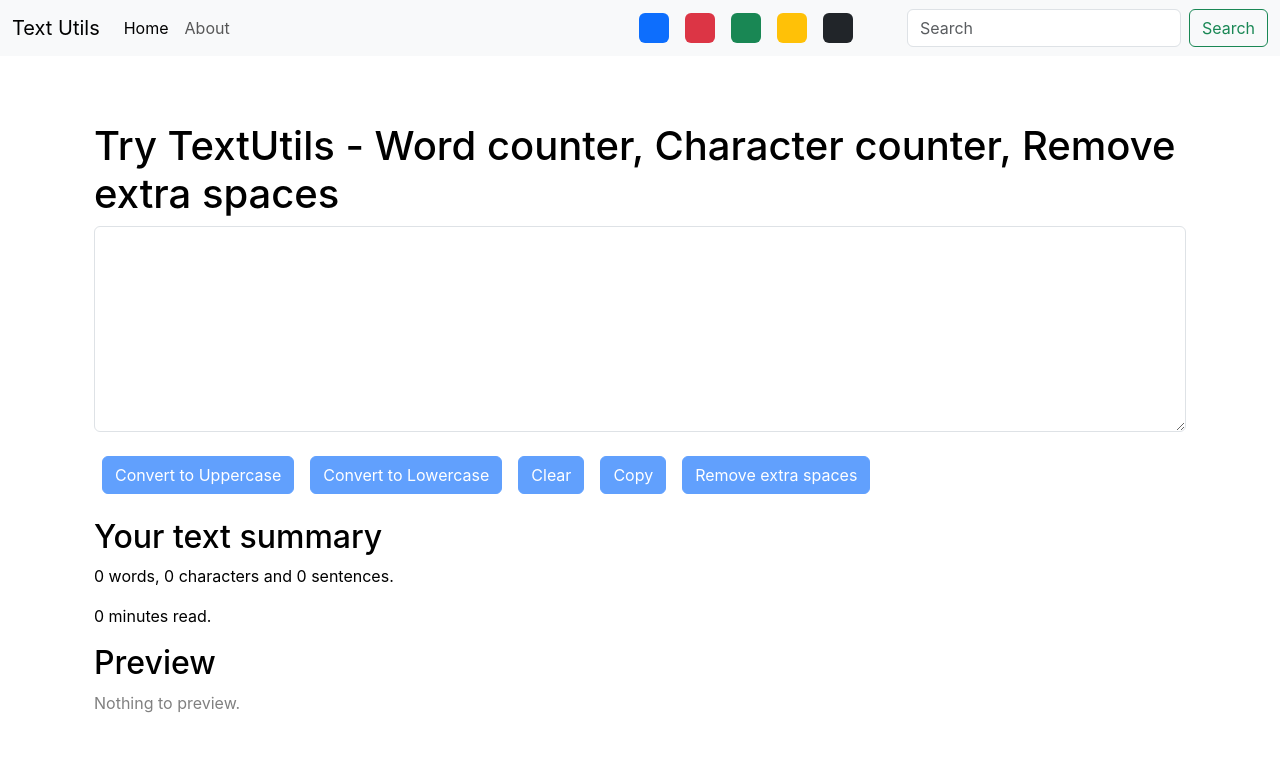
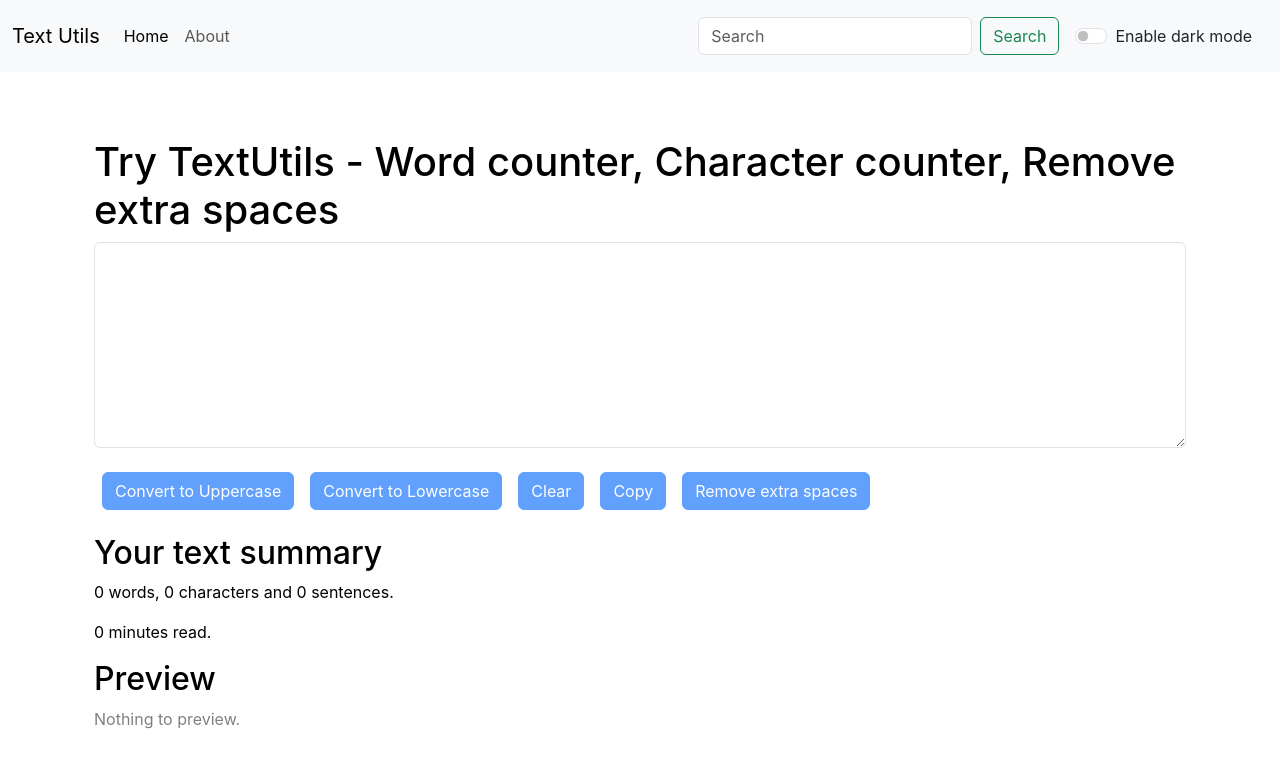
Before and after one commit to Shital-DE/react-first-app, a React (Create React App) app: page / in a window 1280 px wide. Shown: the top 768 px of the page. Built offline with nearby package versions, Linux system fonts and the light colour scheme.

Commit message:
Project completed.

```diff
--- a/src/App.js
+++ b/src/App.js
@@ -21,23 +21,13 @@ function App() {
       setAlert(null);
     }, 1500);
   }
-  const removeBodyClasses = ()=>{
-    document.body.classList.remove('bg-light');
-    document.body.classList.remove('bg-dark');
-    document.body.classList.remove('bg-primary');
-    document.body.classList.remove('bg-danger');
-    document.body.classList.remove('bg-warning');
-    document.body.classList.remove('bg-success');
-  }
 
-  const toggleMode = (cls) => {
-    removeBodyClasses();
-    document.body.classList.add('bg-' + cls);
+  const toggleMode = () => {
     if (mode === 'light') {
       setMode('dark')
       document.body.style.backgroundColor = '#173b5f'
       showAlert("Dark mode has been enabled.", "success")
-      // document.title = 'TextUtils - Dark mode';
+      document.title = 'TextUtils - Dark mode';
       setInterval(() => {
         document.title = 'TextUtils is Amazing!'
       }, 2000);
@@ -49,7 +39,7 @@ function App() {
       setMode('light')
       document.body.style.backgroundColor = 'white'
       showAlert("Light mode has been enabled.", "success")
-      // document.title = 'TextUtils - Light mode';
+      document.title = 'TextUtils - Light mode';
     }
   }
   return (
--- a/src/components/Navbar.js
+++ b/src/components/Navbar.js
@@ -24,25 +24,14 @@ export default function Navbar(props) {
           <Link className="nav-link" to="/about">{props.aboutText}</Link>
         </li>
       </ul>
-          <div className="d-flex">
-            <div className="bg-primary rounded mx-2" onClick={() => { props.toggleMode('primary') }} style={{ height: '30px', width: '30px', cursor: 'pointer' }}></div>
-            <div className="bg-danger rounded mx-2" onClick={() => { props.toggleMode('danger') }} style={{ height: '30px', width: '30px', cursor: 'pointer' }}></div>
-            <div className="bg-success rounded mx-2" onClick={() => { props.toggleMode('success') }} style={{ height: '30px', width: '30px', cursor: 'pointer' }}></div>
-            <div className="bg-warning rounded mx-2" onClick={() => { props.toggleMode('warning') }} style={{ height: '30px', width: '30px', cursor: 'pointer' }}></div>
-            <div className="bg-dark rounded mx-2" onClick={() => { props.toggleMode('dark') }} style={{ height: '30px', width: '30px', cursor: 'pointer' }}></div>
-            <div className="bg-light rounded mx-2" onClick={() => { props.toggleMode('light') }} style={{height:'30px', width:'30px', cursor:'pointer'}}></div>
-          </div>
       <form className="d-flex" role="search">
         <input className="form-control me-2" type="search" placeholder="Search" aria-label="Search"/>
         <button className="btn btn-outline-success" type="submit">Search</button>
       </form>
-      {/* <div className={`form-check form-switch text-${props.mode === 'light'?'dark':'light' } my-3 mx-3`}>
-            <input className="form-check-input"
-              onClick={() => { props.toggleMode(null) }}
-              // onClick={props.toggleMode}
-              type="checkbox" role="switch" id="flexSwitchCheckDefault" />
-        <label className="form-check-label" htmlFor="flexSwitchCheckDefault">Toggle mode</label>
-      </div> */}
+      <div className={`form-check form-switch text-${props.mode === 'light'?'dark':'light' } my-3 mx-3`}>
+        <input className="form-check-input" onClick={props.toggleMode} type="checkbox" role="switch" id="flexSwitchCheckDefault"/>
+        <label className="form-check-label" htmlFor="flexSwitchCheckDefault">Enable dark mode</label>
+      </div>
     </div>
   </div>
       </nav>
--- a/src/components/TextForm.js
+++ b/src/components/TextForm.js
@@ -24,10 +24,10 @@ export default function TextForm(props) {
     }
 
     const handleCopy = () => {
-        var text = document.getElementById('myBox');
-        text.select();
-        navigator.clipboard.writeText(text.value);
-        document.getSelection().removeAllRanges();
+        // var text = document.getElementById('myBox');
+        // text.select();
+        navigator.clipboard.writeText(text);
+        // document.getSelection().removeAllRanges();
         props.showAlert("Text is copied!", "success")
     }
 
@@ -53,7 +53,7 @@ export default function TextForm(props) {
         </div>
         <div className="container my-3" style={{ color: props.mode === 'light' ? 'black' : 'white' }}>
                 <h2>Your text summary</h2>
-                <p>{text.split(" ").filter((element)=>{ return element.length !== 0}).length}  words, {text.length} characters and {text.split(/[.!?]/).filter(sentence => sentence.trim() !== '').length} sentences.</p>
+                <p>{text.split(/\s+/).filter((element)=>{ return element.length !== 0}).length}  words, {text.length} characters and {text.split(/[.!?]/).filter(sentence => sentence.trim() !== '').length} sentences.</p>
                 <p>{0.008 * text.split(" ").filter((element)=>{ return element.length !== 0}).length} minutes read.</p>
                 <h2>Preview</h2>
                 <p style={{ color:  props.mode === 'light' ? text.length>0? 'black' : 'grey' : 'white' }} >{text.length>0?text:'Nothing to preview.'}</p>
```
